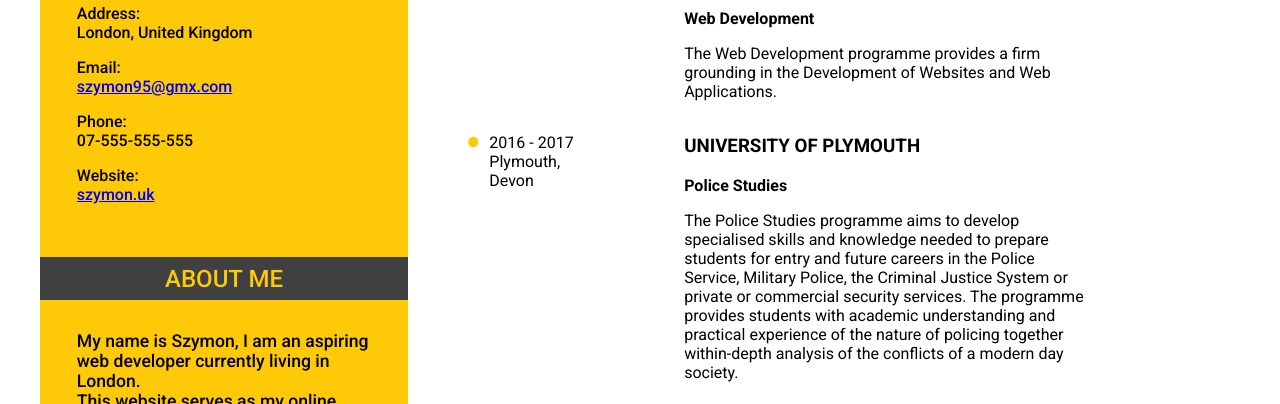
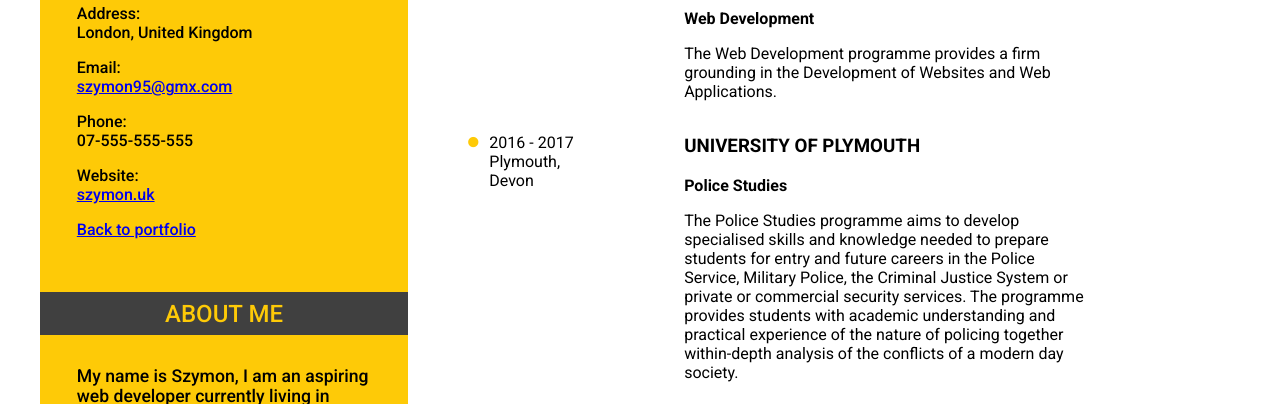
Before and after one commit to simon9595/simon9595.github.io, a website: page Resume/index.html in a window 1280 px wide. Shown: the part 396-800 px from the top of the page. Drawn offline with Linux system fonts and the light colour scheme.

Commit message:
Update index.html

```diff
--- a/Resume/index.html
+++ b/Resume/index.html
@@ -91,7 +91,7 @@
         <article class="refs">
           <div class="ref">
             <h5>Boris Johnson</h5>
-            <p class="rep">Prime Minister of the United Kingdom<br>Phone: 020-555-555<br>Email:<a href="mailto:someone@example.com">bojo@notrealmail.com</a></p>
+            <p class="rep">Prime Minister of the United Kingdom<br>Phone: 020-555-555<br>Email: <a href="mailto:someone@example.com">bojo@notrealmail.com</a></p>
           </div>
           <div class="ref">
             <h5>Chris Freer</h5>
@@ -112,6 +112,7 @@
         <p>Email: <br /> <a href="mailto:szymon95@gmx.com">szymon95@gmx.com</a></p>
         <p>Phone: <br /> 07-555-555-555</p>
         <p>Website: <br /> <a href="http://szymon.uk">szymon.uk</a></p>
+        <p><a href="../portfolio.html">Back to portfolio</a></p>
       </address>
 
       <h4>ABOUT ME</h4>
```
